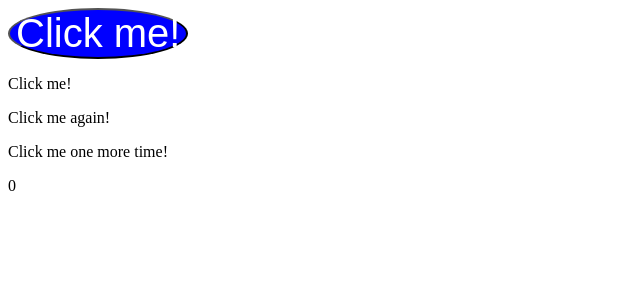
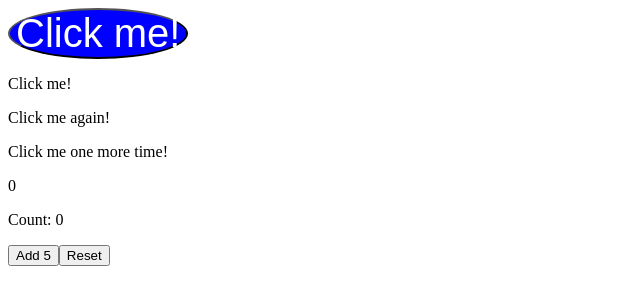
Before and after one commit to edmarjames/typescript_react_2, a React (Vite) app: page / in a window 1280 px wide. Shown: the top 304 px of the page, without its empty margins (0-640 px from the left). Built offline with nearby package versions, Linux system fonts and the light colour scheme.

Commit message:
Add example for providing types on using useReducer

```diff
--- a/src/App.tsx
+++ b/src/App.tsx
@@ -1,12 +1,34 @@
 // react imports
-import { useState }                    from 'react';
+import {
+  useReducer,
+  useState,
+}                                     from 'react';
 
 // internal imports
 import Button                         from './components/Button';
 import { type User }                  from './utils/types';
 import './App.css';
 
+interface State {
+  count: number
+};
 
+type CounterAction =
+  | { type: "reset" }
+  | { type: "setCount"; value: State["count"] }
+
+const initialState: State = { count: 0 };
+
+function stateReducer(state: State, action: CounterAction): State {
+  switch (action.type) {
+    case "reset":
+      return initialState;
+    case "setCount":
+      return { ...state, count: action.value };
+    default:
+      throw new Error("Unknown action");
+  }
+};
 
 function App() {
 
@@ -17,6 +39,11 @@
   const [user, setUser] = useState<User | null>(null);
 
   const name = user?.name;
+
+  const [state, dispatch] = useReducer(stateReducer, initialState);
+
+  const addFive = () => dispatch({ type: "setCount", value: state.count + 5 });
+  const reset = () => dispatch({ type: "reset" });
 
   return (
     <>
@@ -33,6 +60,10 @@
         Click me!
       </Button>
       <p>{count}</p>
+
+      <p>Count: {state.count}</p>
+      <button onClick={addFive}>Add 5</button>
+      <button onClick={reset}>Reset</button>
     </>
   )
 }
```
